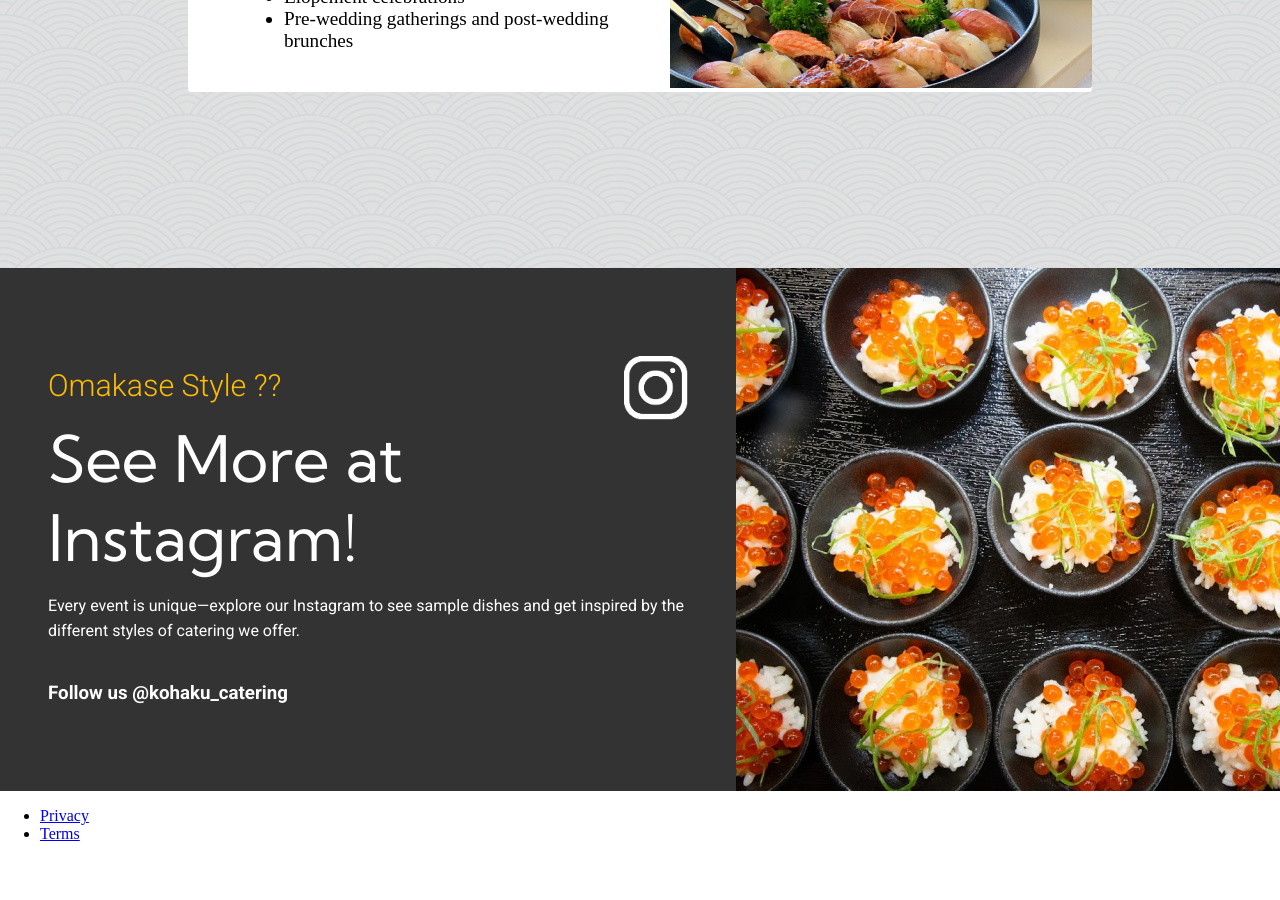
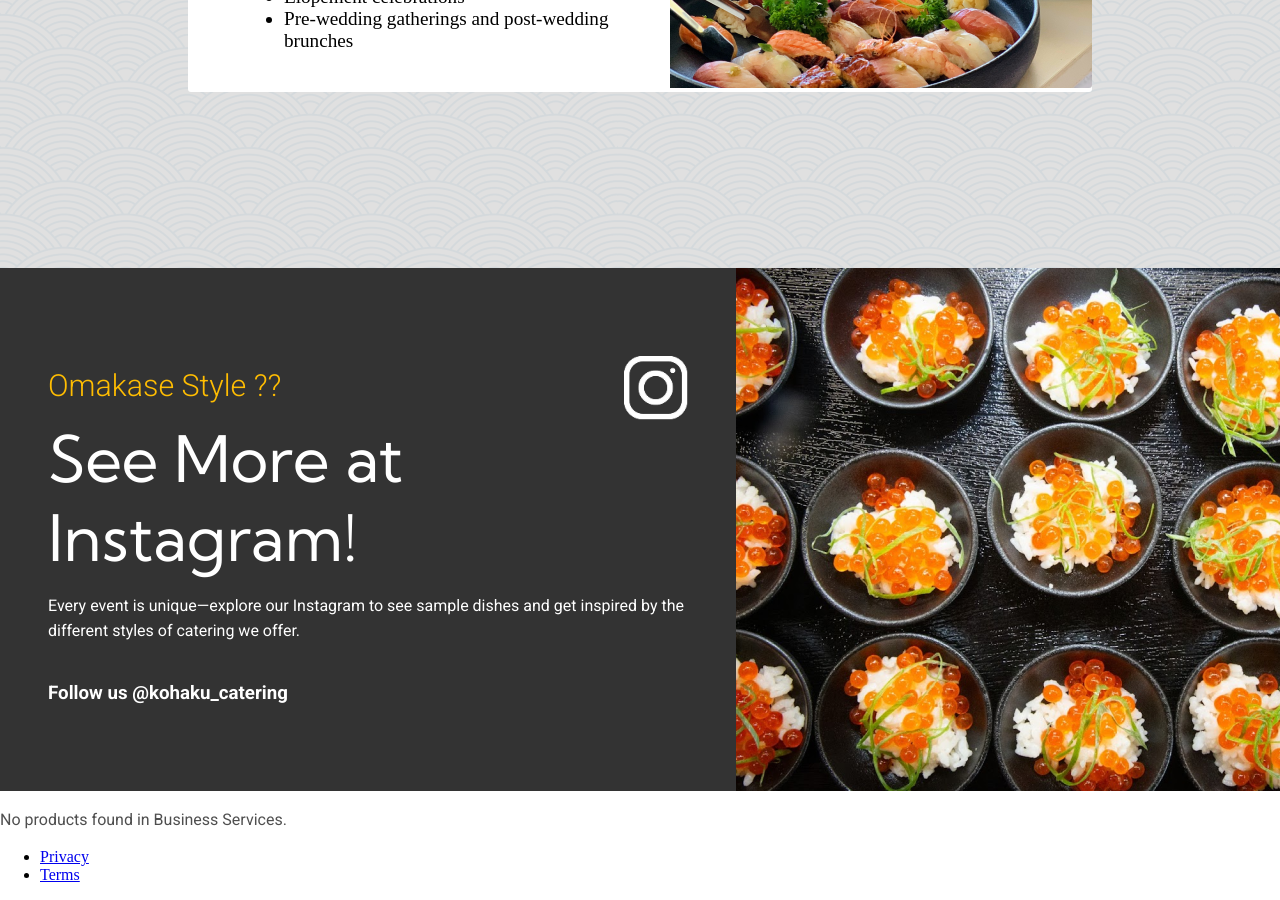
Before and after one commit to Masamist/Kohaku, a Jekyll site: the page built from services.html, in a window 1280 px wide and 900 px high, scrolled down 6758 px. Built offline with Jekyll 4.4.1, drawn with Linux system fonts in a browser that asks for light colours; some web fonts are replaced; before the commit the page ends 7617 px from its top, so only the background shows below that.

Commit message:
add displaying product still has bug

```diff
--- a/services.html
+++ b/services.html
@@ -197,3 +197,22 @@ Japanese Canapés Plan|Style: Individual seated servings
       </div>
       <img src="assets/images/services_instagram.png">
     </section>
+
+
+{% assign catering-services = collections['catering-services'] %}
+
+{% if catering-services.products.size > 0 %}
+  <ul class="product-grid">
+    {% for product in catering-services.products %}
+      <li class="product-item">
+        <a href="{{ product.url }}">
+          <img src="{{ product.featured_image | img_url: 'medium' }}" alt="{{ product.title }}">
+          <h3>{{ product.title }}</h3>
+          <p>{{ product.price | money }}</p>
+        </a>
+      </li>
+    {% endfor %}
+  </ul>
+{% else %}
+  <p>No products found in Business Services.</p>
+{% endif %}
```
